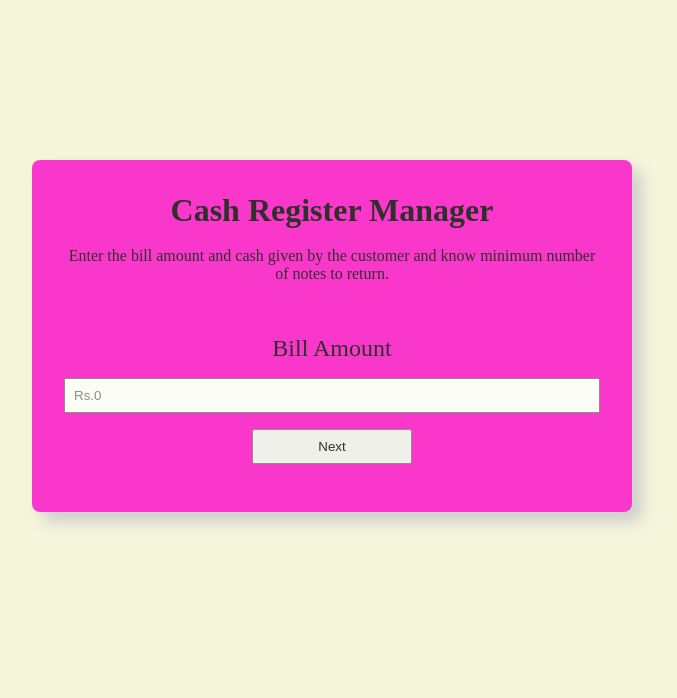
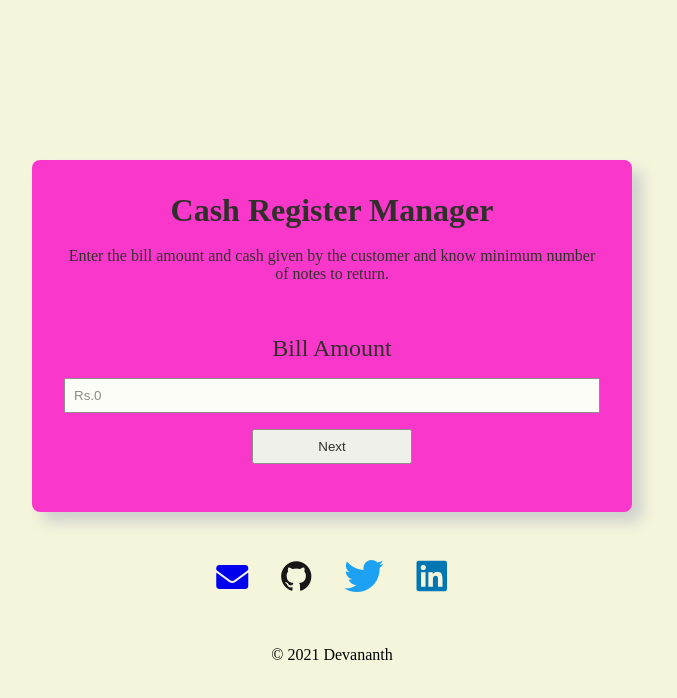
Before and after one commit to Devananth/Cash-Register-Manager, a plain HTML site: page index.html in a window 1280 px wide. Shown: the whole page, without its empty margins (308-985 px from the left). Drawn offline with nearby package versions, Linux system fonts and the light colour scheme.

Commit message:
feat : added footer

```diff
--- a/index.html
+++ b/index.html
@@ -4,6 +4,8 @@
     <meta charset="UTF-8">
     <meta http-equiv="X-UA-Compatible" content="IE=edge">
     <meta name="viewport" content="width=device-width, initial-scale=1.0">
+    <link rel="stylesheet" href="https://cdnjs.cloudflare.com/ajax/libs/font-awesome/5.15.4/css/all.min.css">
+    <link rel="stylesheet" href="https://cdn.jsdelivr.net/gh/devicons/devicon@v2.12.0/devicon.min.css">
     <link rel="stylesheet" href="style.css" type="text/css">
     <title>Cash Register Manager</title>
 </head>
@@ -77,6 +79,32 @@
 
     </div>
 
+    <div class="footer-container" style="text-align: center;">
+        <ul>
+            <li class="links">
+                <a href="mailto:devananthnkl@gmail.com" target="_blank">
+                    <i class="fa fa-envelope" aria-hidden="true"></i>
+                </a>
+            </li>
+            <li class="links">
+                <a href="https://github.com/Devananth" target="_blank">
+                <i class="devicon-github-original colored"></i>
+                </a>
+            </li>
+            <li class="links">
+                <a href="https://twitter.com/devananthnkl" target="_blank">
+                    <i class="devicon-twitter-original colored"></i>
+                </a>
+            </li>
+            <li class="links">
+                <a href="https://www.linkedin.com/in/devananthnkl/" target="_blank">
+                    <i class="devicon-linkedin-plain colored"></i>
+                </a>
+            </li>
+         </ul>
+        <p>&copy; 2021 Devananth</p>
+    </div>
+
 
     <script src="script.js"></script>
 
--- a/style.css
+++ b/style.css
@@ -2,6 +2,14 @@
     margin : 0;
     padding : 0;
     box-sizing: border-box;
+}
+
+ul{
+    list-style: none;
+}
+
+a{
+    text-decoration: none;
 }
 
 body {
@@ -66,3 +74,26 @@ td{
     border : 1px solid black;
     padding : 1rem;
 }
+
+
+.footer-container ul{
+    padding : 2rem;
+    display : flex;
+    justify-content: center;
+    flex-wrap: wrap;
+}
+
+.footer-container ul li{
+    margin : 1rem;
+}
+
+.footer-container ul li a{
+    text-align: center;
+    font-size : 2rem;
+    /* padding : 2rem;
+    margin: 2rem; */
+}
+
+.footer-container ul li a:hover{
+    border-bottom: 1px solid blue;
+}
```
